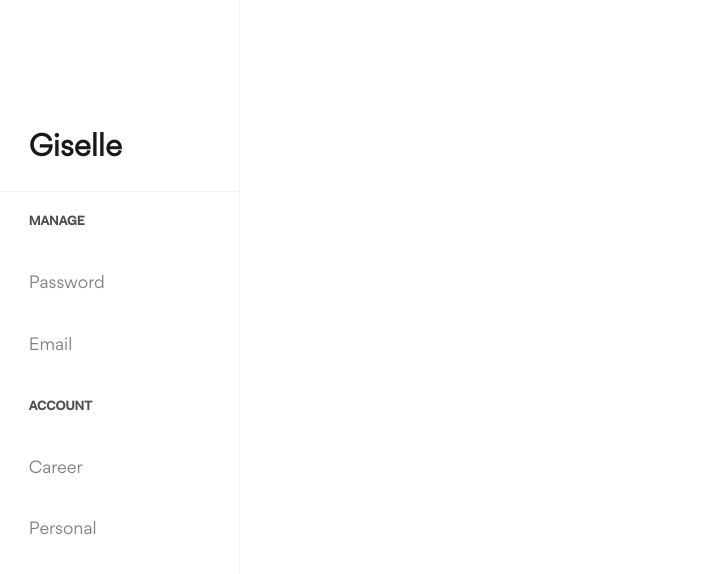
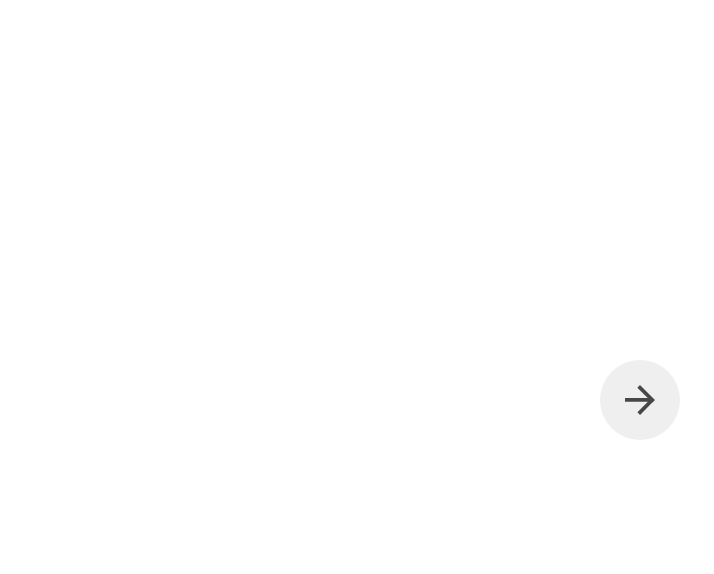
Before and after one commit to codrex/Giselle, a React (Create React App) app: page / in a window 1280 px wide. Shown: the top 574 px of the page, without its empty margins (0-714 px from the left). Built offline with nearby package versions, Linux system fonts and the light colour scheme.

Commit message:
feat(button)create sidebar button component

```diff
--- a/src/App.js
+++ b/src/App.js
@@ -1,6 +1,5 @@
 import React, { Component } from 'react';
-import SideBar from './components/SideBar';
-import { SIDE_BAR_SECTIONS } from './constants';
+import SideBarButton from './components/SideBarButton';
 import './App.css';
 
 /* eslint-disable react/prefer-stateless-function */
@@ -8,7 +7,7 @@ class App extends Component {
   render() {
     return (
       <div className="App">
-        <SideBar sections={SIDE_BAR_SECTIONS} />
+        <SideBarButton />
       </div>
     );
   }
--- /dev/null
+++ b/src/components/SideBarButton/button.scss
@@ -0,0 +1,26 @@
+.btn {
+  height: 80px;
+  width: 80px;
+  border-radius: 50%;
+  display: flex;
+  justify-content: center;
+  align-items: center;
+  border: none;
+  cursor: pointer;
+
+  & svg #Arrow {
+    fill: var(--text-color);
+  }
+
+  &--open {
+    background-color: #dc412e;
+
+    & svg {
+      transform: rotate(180deg);
+    }
+
+    & svg #Arrow {
+      fill: #fff;
+    }
+  }
+}
--- /dev/null
+++ b/src/components/SideBarButton/index.js
@@ -0,0 +1,34 @@
+import React from 'react';
+import propTypes from 'prop-types';
+import './button.scss';
+
+function SideBarButton(props) {
+  const { handleClick, isOpen = true } = props;
+  const openClass = isOpen ? 'btn--open' : '';
+  return (
+    <button type="button" className={`btn ${openClass}`} onClick={handleClick}>
+      <svg width="30px" height="30px" viewBox="0 0 32 32" version="1.1">
+        <g id="Page-1" stroke="none" strokeWidth="1" fill="none" fillRule="evenodd">
+          <g id="Artboard" transform="translate(-81.000000, -80.000000)" fill="#FFFFFF">
+            <g id="Sidebar" transform="translate(-1.000000, -1.000000)">
+              <g id="Arrow" transform="translate(48.000000, 47.000000)">
+                <polygon points="34.00725 47.914236 58.259144 47.914236 47.158484 36.83146 49.98011 34.00011 65.99343 49.987318 63.173028 52.818634 63.150384 52.797112 50.062424 65.999516 47.241818 63.168438 58.39273 51.918688 34.00725 51.918688" />
+              </g>
+            </g>
+          </g>
+        </g>
+      </svg>
+    </button>
+  );
+}
+
+SideBarButton.propTypes = {
+  handleClick: propTypes.func,
+  isOpen: propTypes.bool,
+};
+
+SideBarButton.defaultProps = {
+  handleClick: () => {},
+  isOpen: false,
+};
+export default SideBarButton;
```
Also changed, not shown: src/assets/img/arrow.svg (added).
